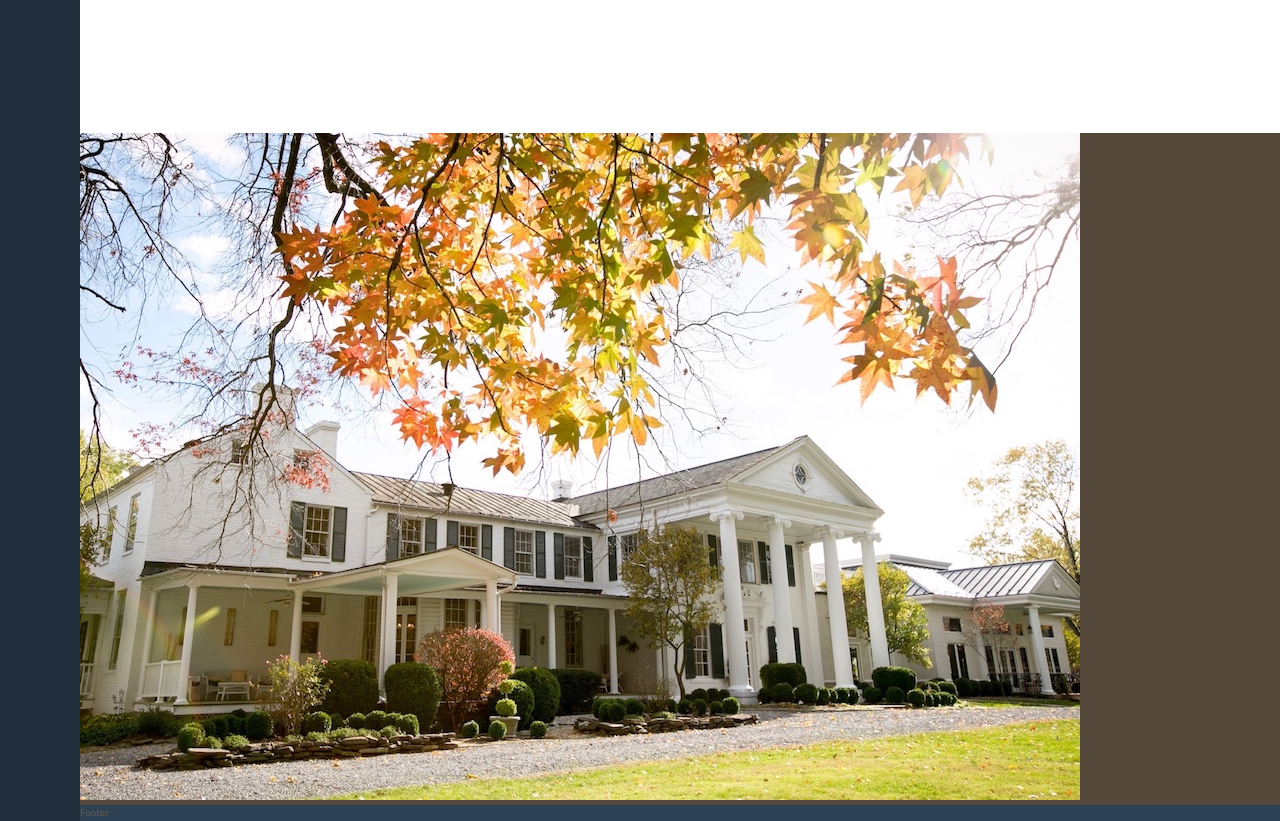
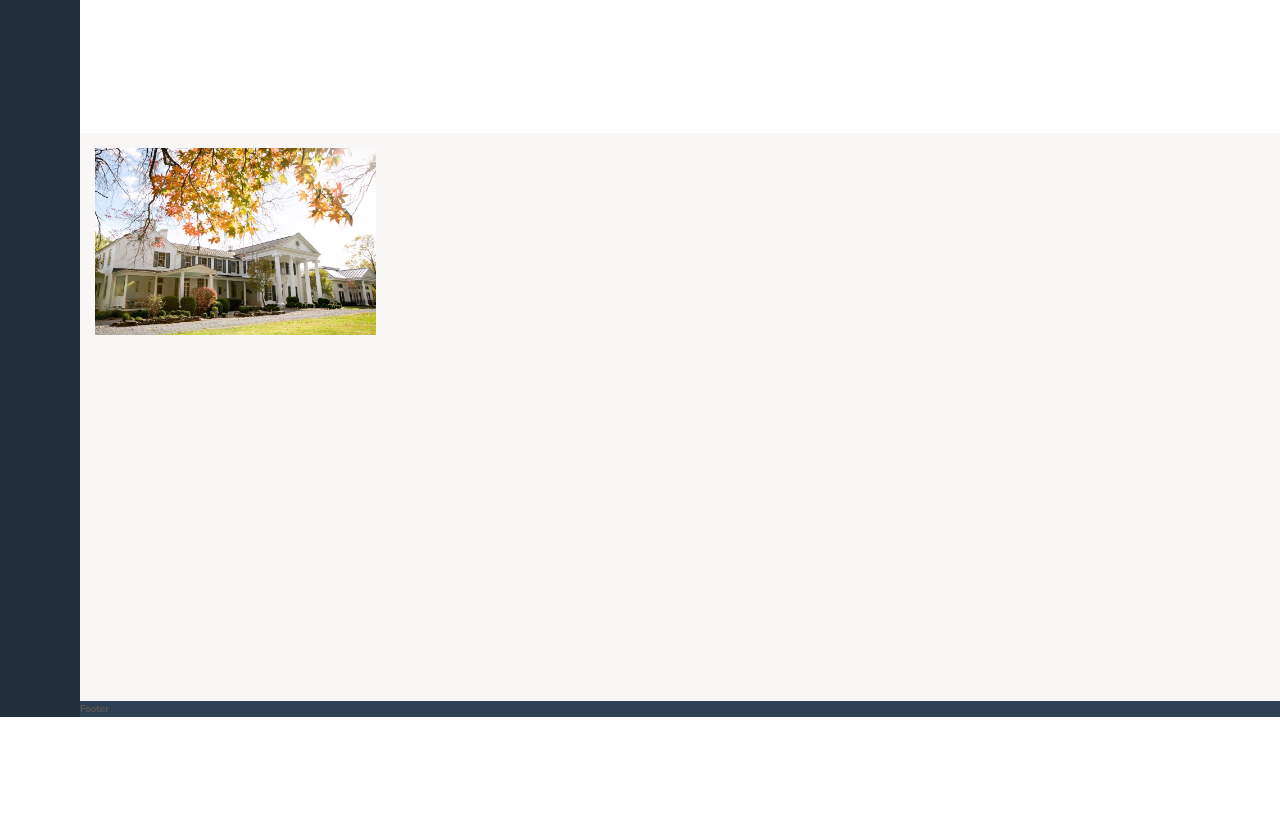
Before and after one commit to swarajlaha/Homezie, a website: page index.html in a window 1280 px wide. Shown: the part 2960-3781 px from the top of the page. After the commit the page ends 3677 px from the top, so only its background shows below. Drawn offline with nearby package versions, Linux system fonts and the light colour scheme.

Commit message:
Positioning one img

```diff
--- a/sass/_gallery.scss
+++ b/sass/_gallery.scss
@@ -1,4 +1,24 @@
 .gallery {
-    background-color: $color-grey-dark-1;
+    background-color: $color-grey-light-1;
     grid-column: full-start / full-end;
+    display: grid;
+    grid-template-columns: repeat(8, 1fr);
+    grid-template-rows: repeat(7, 5vw);
+    grid-gap: 1.5rem;
+    padding: 1.5rem;
+    &__item {
+        &--1 {
+            grid-row: 1 / span 2;
+            grid-column: 1 / span 2;
+        }
+    }
+    &__img {
+        width: 100%;
+    }
+    &>* {
+        width: 100%;
+        height: 100%;
+        object-fit: cover;
+        display: block;
+    }
 }
```
Also changed, not shown: css/style.css.
